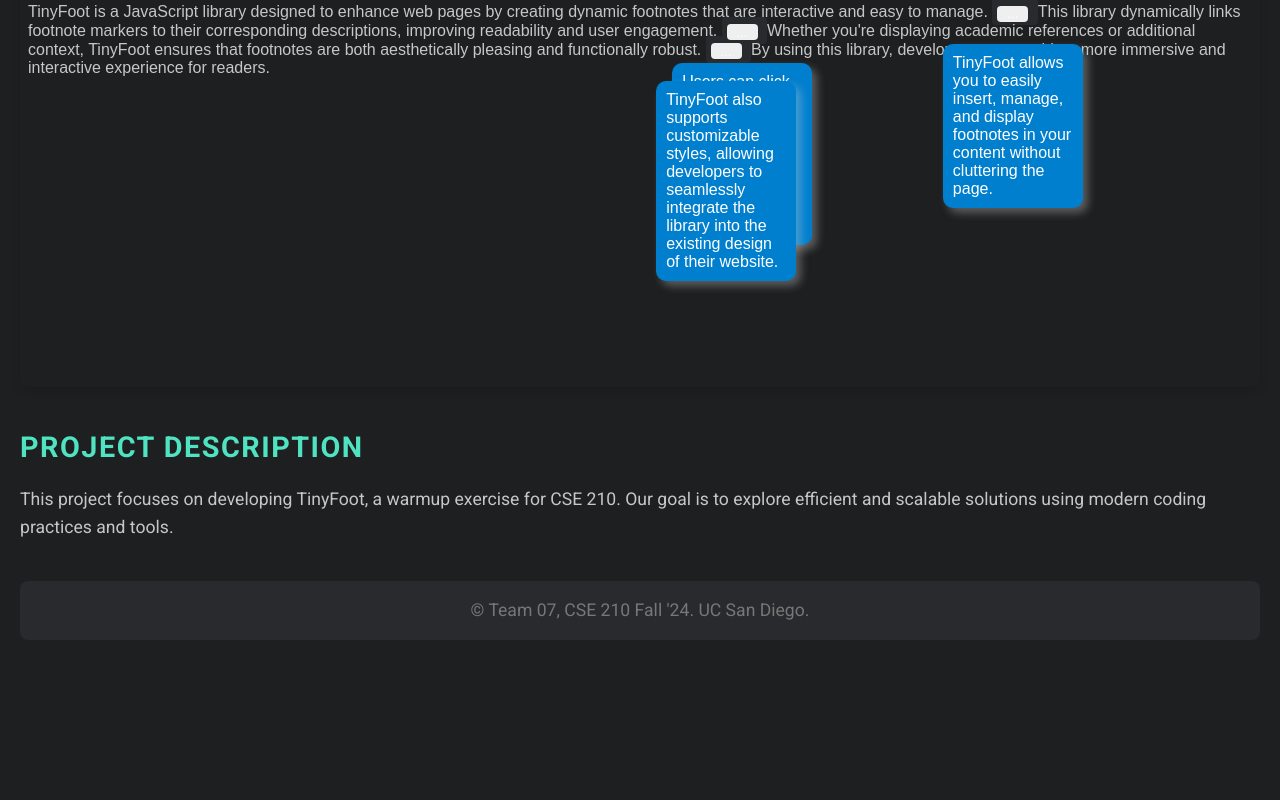
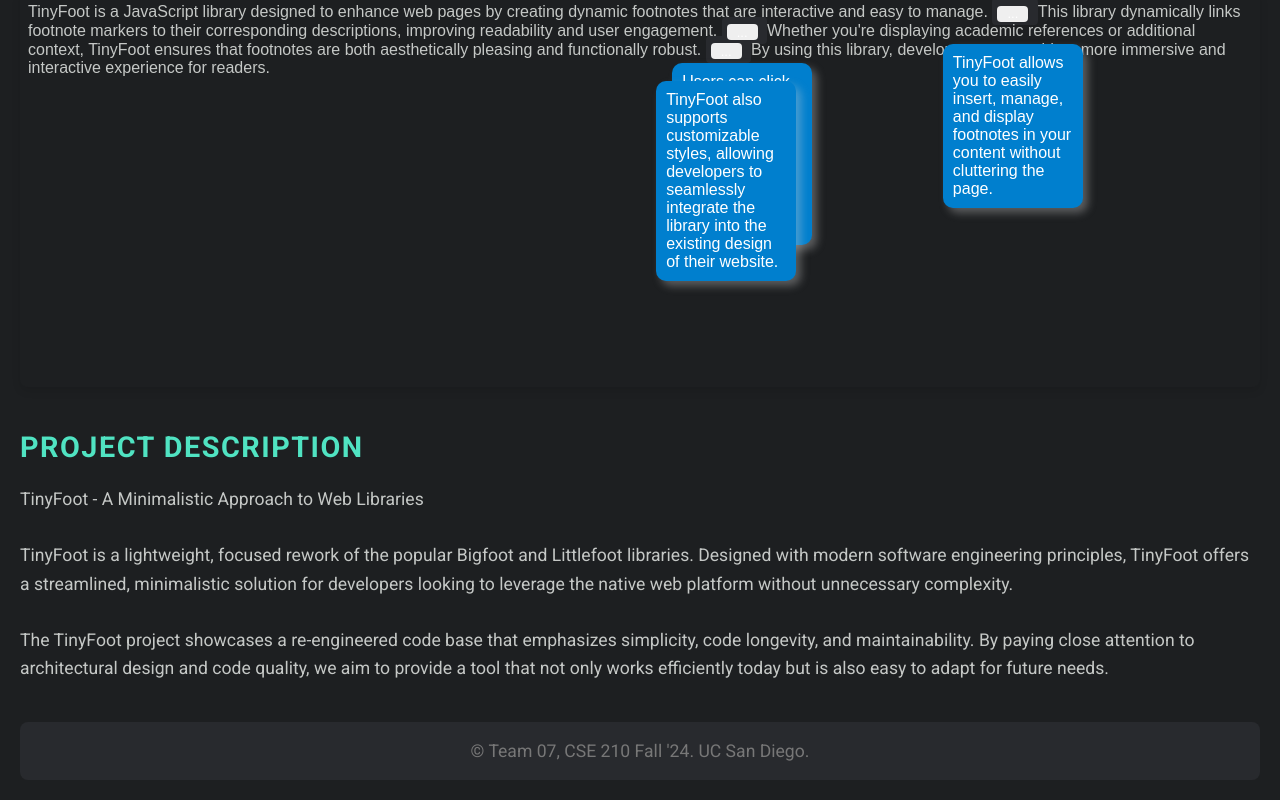
Before and after one commit to Yashraj19/cse210-tinyfoot-team07, a website: page index.html in a window 1280 px wide. Shown: the part 542-1342 px from the top of the page. Before the commit the page ends 1202 px from the top, so only its background shows below. Drawn offline with Linux system fonts and the light colour scheme.

Commit message:
Updated index.html for the description

```diff
--- a/index.html
+++ b/index.html
@@ -136,7 +136,13 @@
     <!-- Project Description -->
     <section>
         <h2>Project Description</h2>
-        <p>This project focuses on developing TinyFoot, a warmup exercise for CSE 210. Our goal is to explore efficient and scalable solutions using modern coding practices and tools.</p>
+        <p>
+            TinyFoot - A Minimalistic Approach to Web Libraries<br><br>
+
+            TinyFoot is a lightweight, focused rework of the popular Bigfoot and Littlefoot libraries. Designed with modern software engineering principles, TinyFoot offers a streamlined, minimalistic solution for developers looking to leverage the native web platform without unnecessary complexity.<br><br>
+
+            The TinyFoot project showcases a re-engineered code base that emphasizes simplicity, code longevity, and maintainability. By paying close attention to architectural design and code quality, we aim to provide a tool that not only works efficiently today but is also easy to adapt for future needs.
+        </p>
     </section>
 
     <!-- Optional Footer -->
```
Also changed, not shown: 1 other file.
